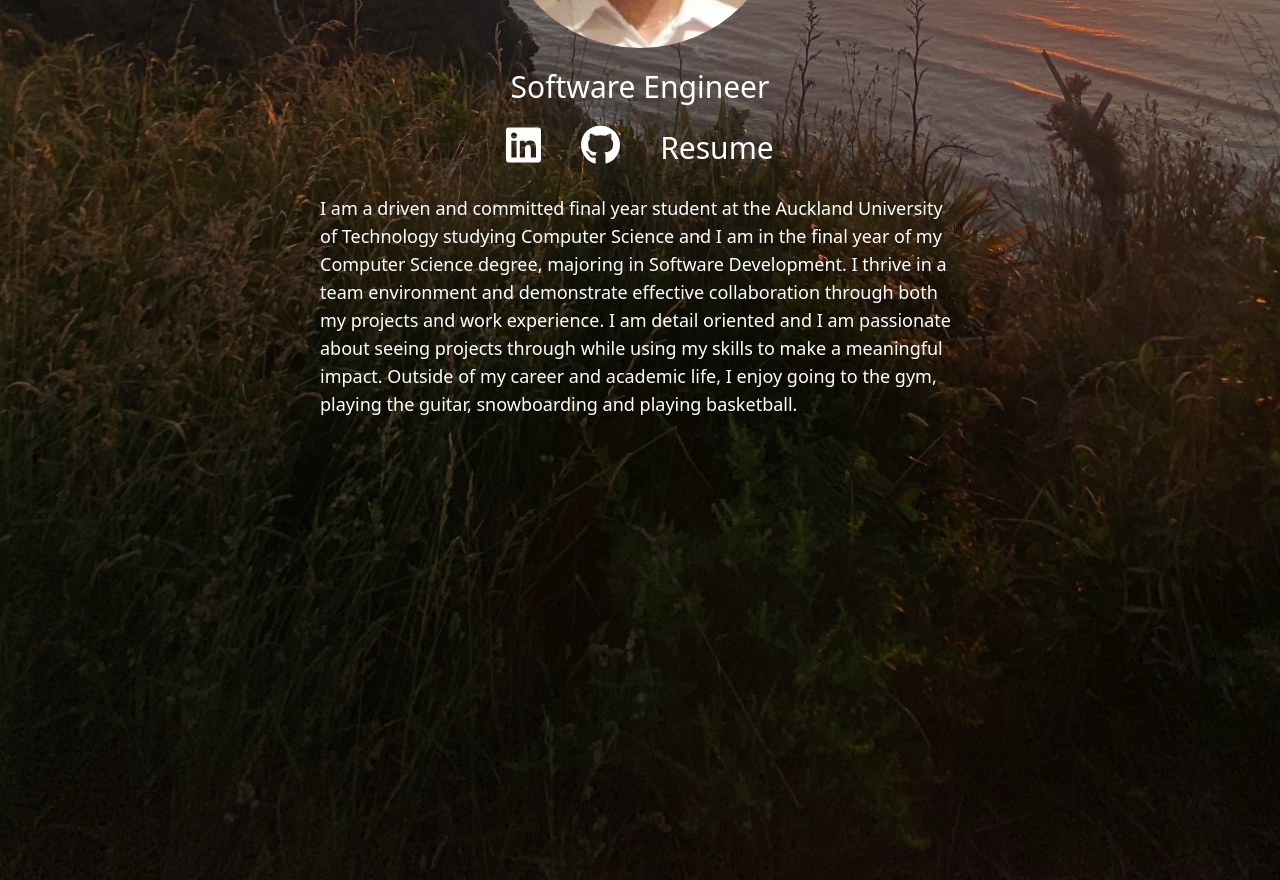
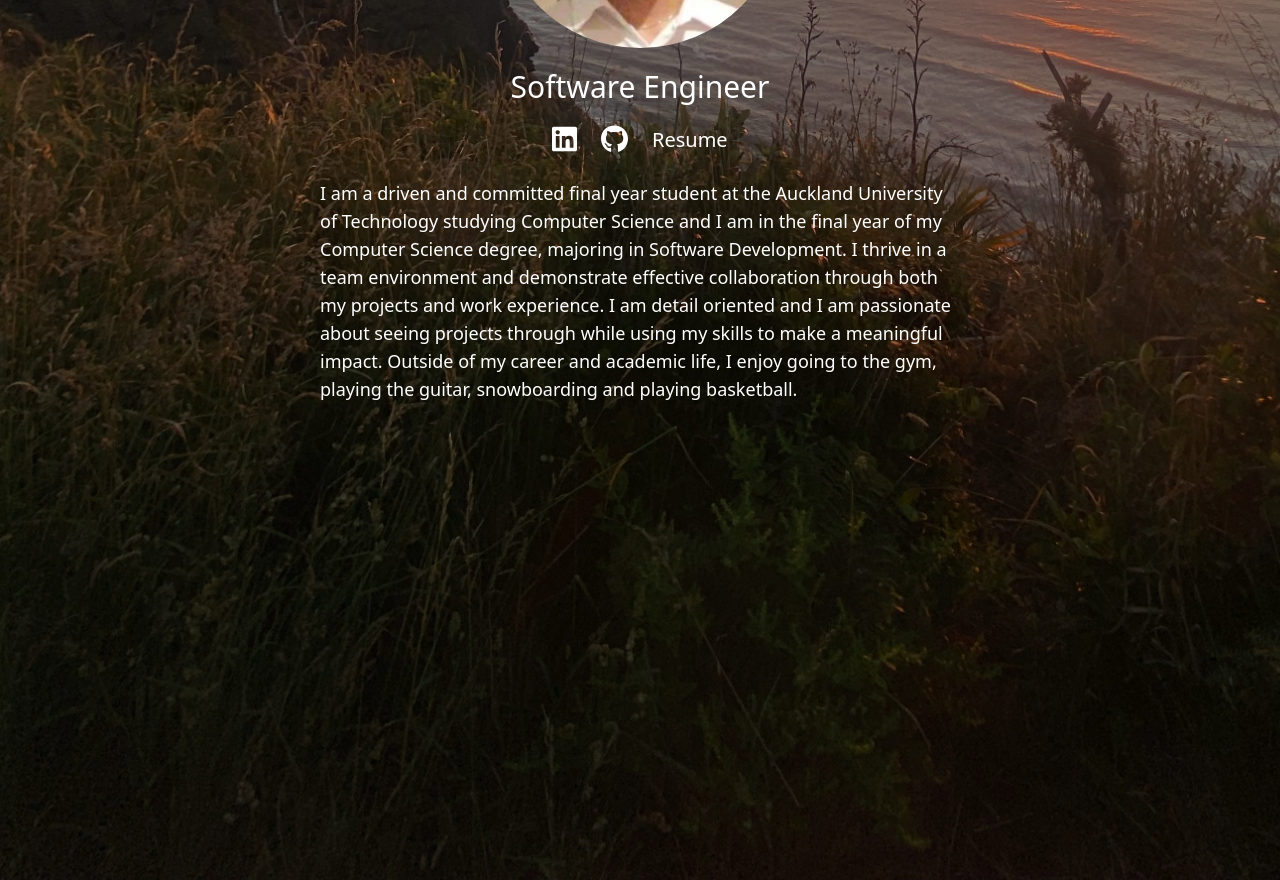
Before and after one commit to JakoNito/Personal-Website, a React (Create React App) app: page / in a window 1280 px wide. Shown: the part 1120-2000 px from the top of the page. Built offline with nearby package versions, Linux system fonts and the light colour scheme.

Commit message:
Refactor sizing in profile social row

```diff
--- a/src/components/SocialRow.jsx
+++ b/src/components/SocialRow.jsx
@@ -1,17 +1,17 @@
 function SocialRow() {
     return (
-        <div className="flex justify-center gap-10 mt-4">
+        <div className="flex justify-center gap-6 mt-4">
             {/* Linkedin */}
             <a href='https://www.linkedin.com/in/jan-karlo-nito/' target="_blank" rel="noopener noreferrer">
-                <img src='Linkedin.svg' className='pointer-events-none h-12 xs:sm:h-72 md:xl:h-10' alt='Linkedin'></img>
+                <img src='Linkedin.svg' className='pointer-events-none h-7' alt='Linkedin'></img>
             </a>
             {/* GitHub */}
             <a href='https://github.com/JakoNito/' target="_blank" rel="noopener noreferrer">
-                <img src='GitHub.svg' className='pointer-events-none h-12 xs:sm:h-72 md:xl:h-10' alt='GitHub'></img>
+                <img src='GitHub.svg' className='pointer-events-none h-7' alt='GitHub'></img>
             </a>
             {/* Resume */}
             <a href='/#'>
-                <h3 className="text-white font-medium text-[16px] mb-6 sm:text-[18px] md:text-[20px] lg:text-[30px]">Resume</h3>
+                <h3 className="text-white text-[16px] mb-6 sm:text-[16px] md:text-[18px] lg:text-[20px]">Resume</h3>
             </a>
         </div>
     )
```
